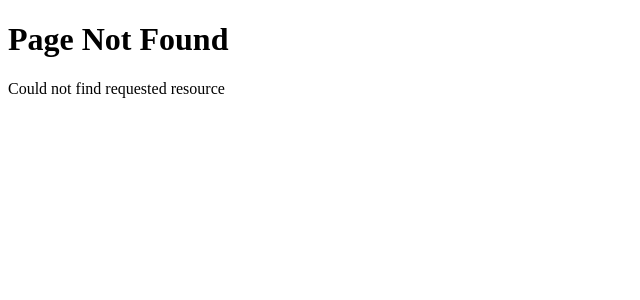
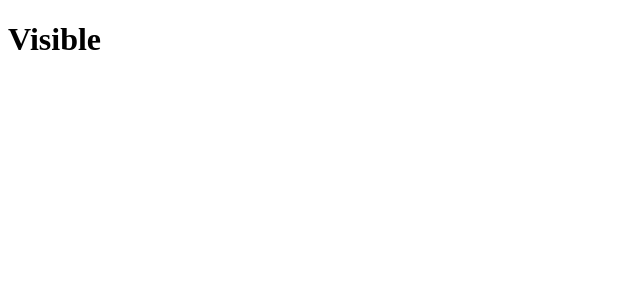
Before and after one commit to Paulosouzx/nextJsCurse, a Next.js app: page /dashboard in a window 1280 px wide. Before the commit this address had no page. Shown: the top 300 px of the page, without its empty margins (0-640 px from the left). Built offline with nearby package versions, Linux system fonts and the light colour scheme.

Commit message:
Learn about File Colocation

```diff
--- /dev/null
+++ b/src/app/dashboard/line-chart.tsx
@@ -0,0 +1,5 @@
+//this component not must be visible.
+
+export default function LineChart(){
+    return <h1>not visible</h1>
+}
--- /dev/null
+++ b/src/app/dashboard/page.tsx
@@ -0,0 +1,3 @@
+export default function VisibleTestRouter() {
+    return <h1>Visible</h1>
+}
```
